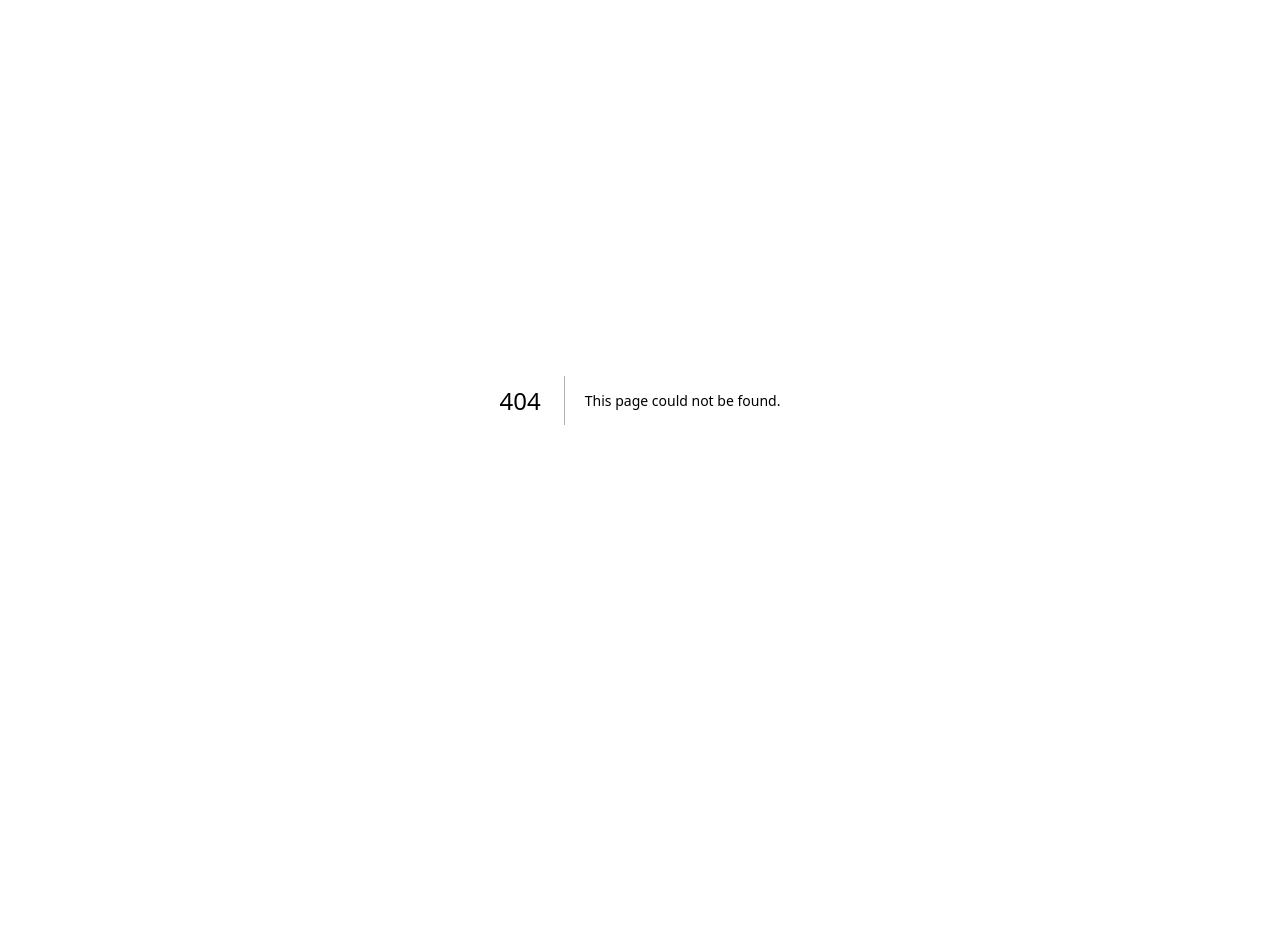
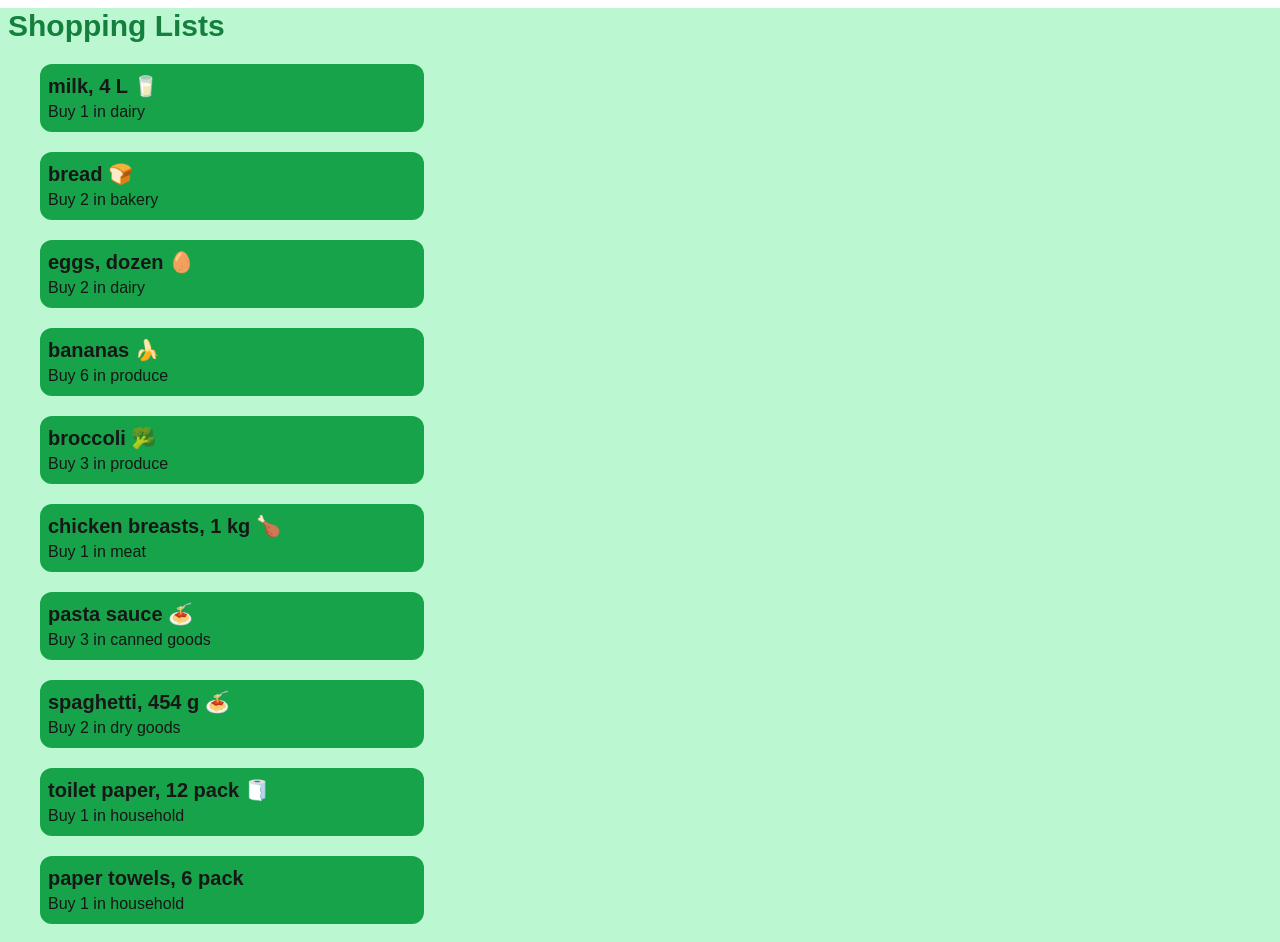
Before and after one commit to markusluisflores/cprg306-assignments, a Next.js app: page /week-3 in a window 1280 px wide. Before the commit this address had no page. Shown: the top 942 px of the page. Before the commit the page ends 800 px from the top, so only its background shows below. Built offline with nearby package versions, Linux system fonts and the light colour scheme.

Commit message:
Week 3 Assignment changes

```diff
--- a/app/layout.js
+++ b/app/layout.js
@@ -13,8 +13,8 @@ const geistMono = localFont({
 });
 
 export const metadata = {
-  title: "Create Next App",
-  description: "Generated by create next app",
+  title: "Shopping List",
+  description: "Assignment List Assignment for CPRG-306",
 };
 
 export default function RootLayout({ children }) {
--- a/app/page.js
+++ b/app/page.js
@@ -5,7 +5,10 @@ export default function Home() {
     <main>
       <div className="text-center mt-10">
         <h1 className="font-bold text-2xl">CPRG 306: Web Development 2 - Assignments</h1>
-        <Link href="./week-2" className="underline text-cyan-600 hover:text-cyan-300">Week 2 Assignment</Link>
+        <ul>
+          <li><Link href="./week-2" className="underline text-cyan-600 hover:text-cyan-300">Week 2 Assignment</Link></li>
+          <li><Link href="./week-3" className="underline text-cyan-600 hover:text-cyan-300">Week 3 Assignment</Link></li>
+        </ul>
       </div>
     </main>
   );
--- /dev/null
+++ b/app/week-3/item-list.js
@@ -0,0 +1,141 @@
+import Item from "./item";
+
+
+export default function ItemList() {
+    const item1 = {
+        name: "milk, 4 L 🥛",
+        quantity: 1,
+        category: "dairy",
+    };
+
+    const item2 = {
+        name: "bread 🍞",
+        quantity: 2,
+        category: "bakery",
+    };
+
+    const item3 = {
+        name: "eggs, dozen 🥚",
+        quantity: 2,
+        category: "dairy",
+    };
+
+    const item4 = {
+        name: "bananas 🍌",
+        quantity: 6,
+        category: "produce",
+    };
+
+    const item5 = {
+        name: "broccoli 🥦",
+        quantity: 3,
+        category: "produce",
+    };
+
+    const item6 = {
+        name: "chicken breasts, 1 kg 🍗",
+        quantity: 1,
+        category: "meat",
+    };
+
+    const item7 = {
+        name: "pasta sauce 🍝",
+        quantity: 3,
+        category: "canned goods",
+    };
+
+    const item8 = {
+        name: "spaghetti, 454 g 🍝",
+        quantity: 2,
+        category: "dry goods",
+    };
+
+    const item9 = {
+        name: "toilet paper, 12 pack 🧻",
+        quantity: 1,
+        category: "household",
+    };
+
+    const item10 = {
+        name: "paper towels, 6 pack",
+        quantity: 1,
+        category: "household",
+    };
+
+    const item11 = {
+        name: "dish soap 🍽️",
+        quantity: 1,
+        category: "household",
+    };
+
+    const item12 = {
+        name: "hand soap 🧼",
+        quantity: 4,
+        category: "household",
+    };
+
+    return (
+        <ul>
+            <Item
+                name={item1.name}
+                quantity={item1.quantity}
+                category={item1.category}
+            />
+            <Item
+                name={item2.name}
+                quantity={item2.quantity}
+                category={item2.category}
+            />
+            <Item
+                name={item3.name}
+                quantity={item3.quantity}
+                category={item3.category}
+            />
+            <Item
+                name={item4.name}
+                quantity={item4.quantity}
+                category={item4.category}
+            />
+            <Item
+                name={item5.name}
+                quantity={item5.quantity}
+                category={item5.category}
+            />
+            <Item
+                name={item6.name}
+                quantity={item6.quantity}
+                category={item6.category}
+            />
+            <Item
+                name={item7.name}
+                quantity={item7.quantity}
+                category={item7.category}
+            />
+            <Item
+                name={item8.name}
+                quantity={item8.quantity}
+                category={item8.category}
+            />
+            <Item
+                name={item9.name}
+                quantity={item9.quantity}
+                category={item9.category}
+            />
+            <Item
+                name={item10.name}
+                quantity={item10.quantity}
+                category={item10.category}
+            />
+            <Item
+                name={item11.name}
+                quantity={item11.quantity}
+                category={item11.category}
+            />
+            <Item
+                name={item12.name}
+                quantity={item12.quantity}
+                category={item12.category}
+            />
+        </ul>
+    );
+}
--- /dev/null
+++ b/app/week-3/item.js
@@ -0,0 +1,10 @@
+
+
+export default function Item({ name, quantity, category }) {
+    return (
+        <li className="mx-10 my-5 bg-green-600 p-2 rounded-xl max-w-sm">
+            <h2 className="font-semibold text-xl">{name}</h2>
+            <p>Buy {quantity} in {category}</p>
+        </li>
+    );
+}
--- /dev/null
+++ b/app/week-3/page.js
@@ -0,0 +1,11 @@
+import ItemList from "./item-list";
+
+
+export default function Page() {
+    return (
+        <main className="bg-green-200">
+            <h1 className="font-bold text-3xl ml-2 mt-2 text-green-700">Shopping Lists</h1>
+            <ItemList />
+        </main>
+    );
+}
```
